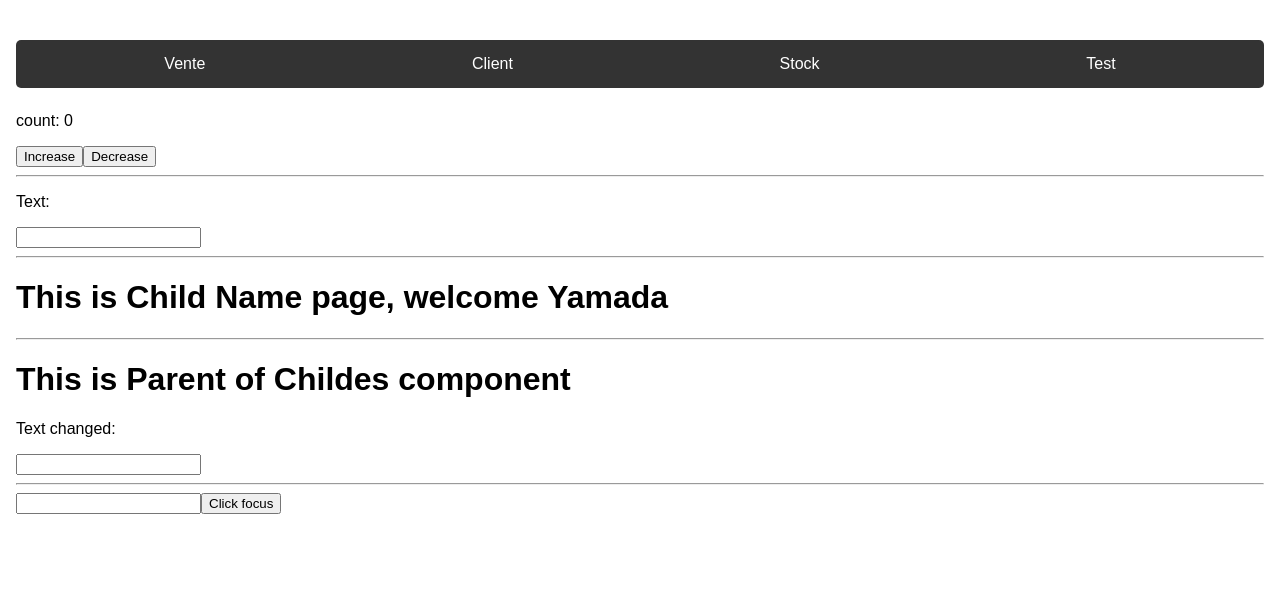
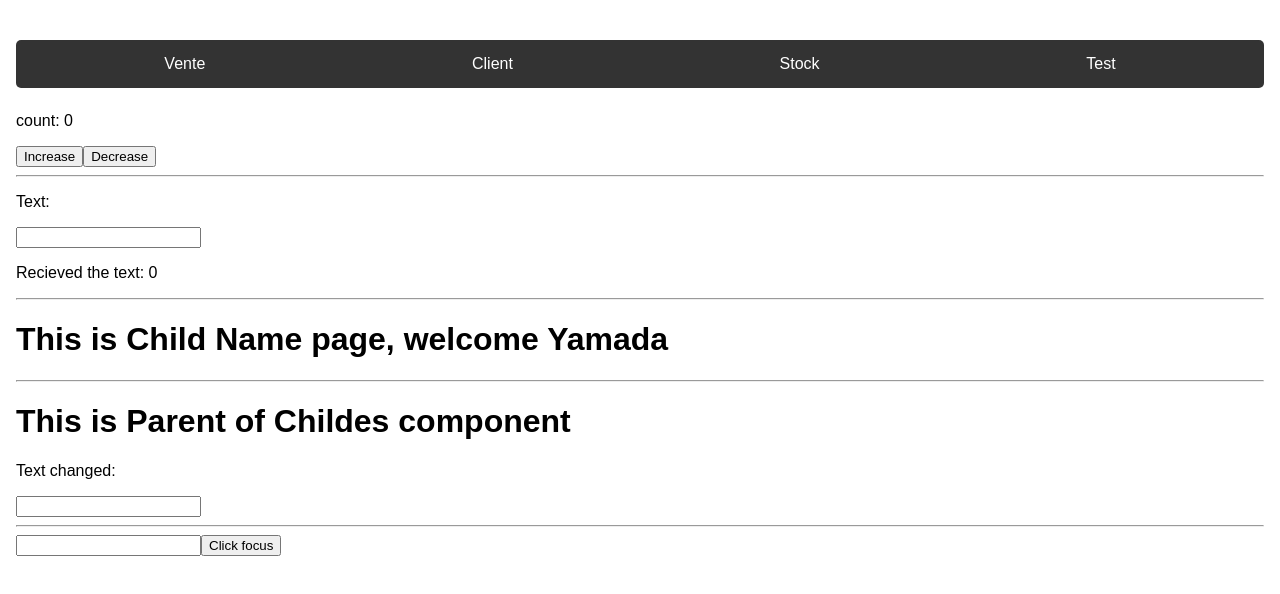
Before and after one commit to yamadaMk12/Gestion-de-stock, a React (Create React App) app in the folder react-gestion/: page /test in a window 1280 px wide. Shown: the top 594 px of the page. Built offline with nearby package versions, Linux system fonts and the light colour scheme.

Commit message:
feat: add ChildType component to display received text in Test component

```diff
--- /dev/null
+++ b/react-gestion/src/components/ChildType.js
@@ -0,0 +1,9 @@
+import PropTypes from "prop-types"
+
+export default function ChildType({ text }) {
+    return <p>Recieved the text: {text}</p>
+}
+
+ChildType.propTypes = {
+    text: PropTypes.string
+}
--- a/react-gestion/src/components/Test.js
+++ b/react-gestion/src/components/Test.js
@@ -1,6 +1,7 @@
 import { useRef, useState } from "react"
 import ParentName from "./parentName"
 import ParentOfChildes from "./ParentOfChildes"
+import ChildType from "./ChildType"
 
 export default function Test() {
     let [c, setC] = useState(0)
@@ -16,6 +17,7 @@ export default function Test() {
         <hr></hr>
         <p>Text: {text}</p>
         <input type="text" value={text} onChange={(e) => setText(e.target.value)} />
+        <ChildType text={Number(text)} />
         <hr></hr>
         <ParentName />
         <hr></hr>
```
